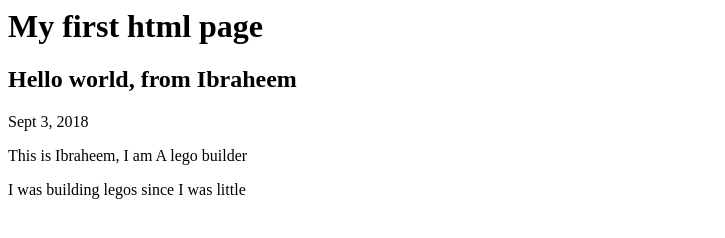
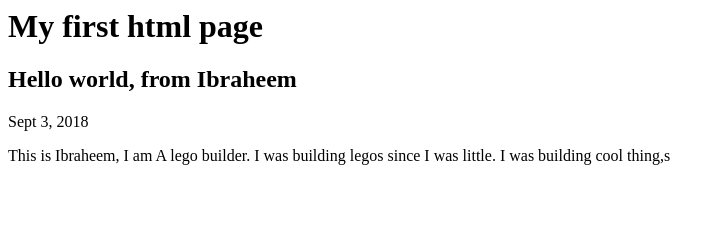
Before and after one commit to gitIbraheem/html, a plain HTML site: page index.html in a window 1280 px wide. Shown: the whole page, without its empty margins (0-725 px from the left). Drawn offline with Linux system fonts and the light colour scheme.

Commit message:
Sept 3, 2018 - Added a new sentence, and updated formatting

```diff
--- a/index.html
+++ b/index.html
@@ -4,6 +4,8 @@
     <h2>Hello world, from Ibraheem</h2>
     <p>Sept 3, 2018</p>
 
-    <p>This is Ibraheem, I am A lego builder  </p>
-    <P>I was building legos since I was little</P>
+    <p>This is Ibraheem, I am A lego builder.
+    I was building legos since I was little.
+        I was building cool thing,s
+    </P>
 </html>
```
